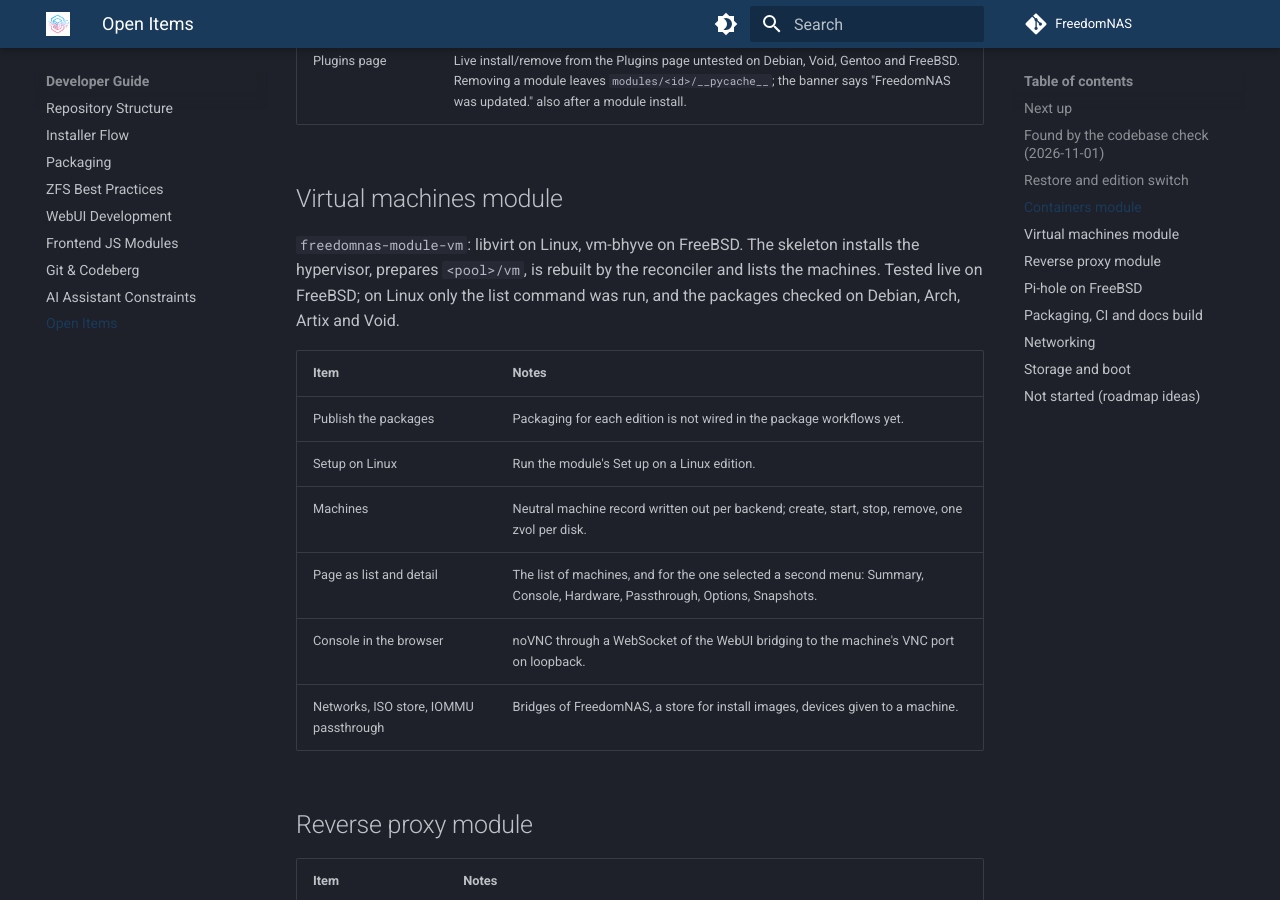
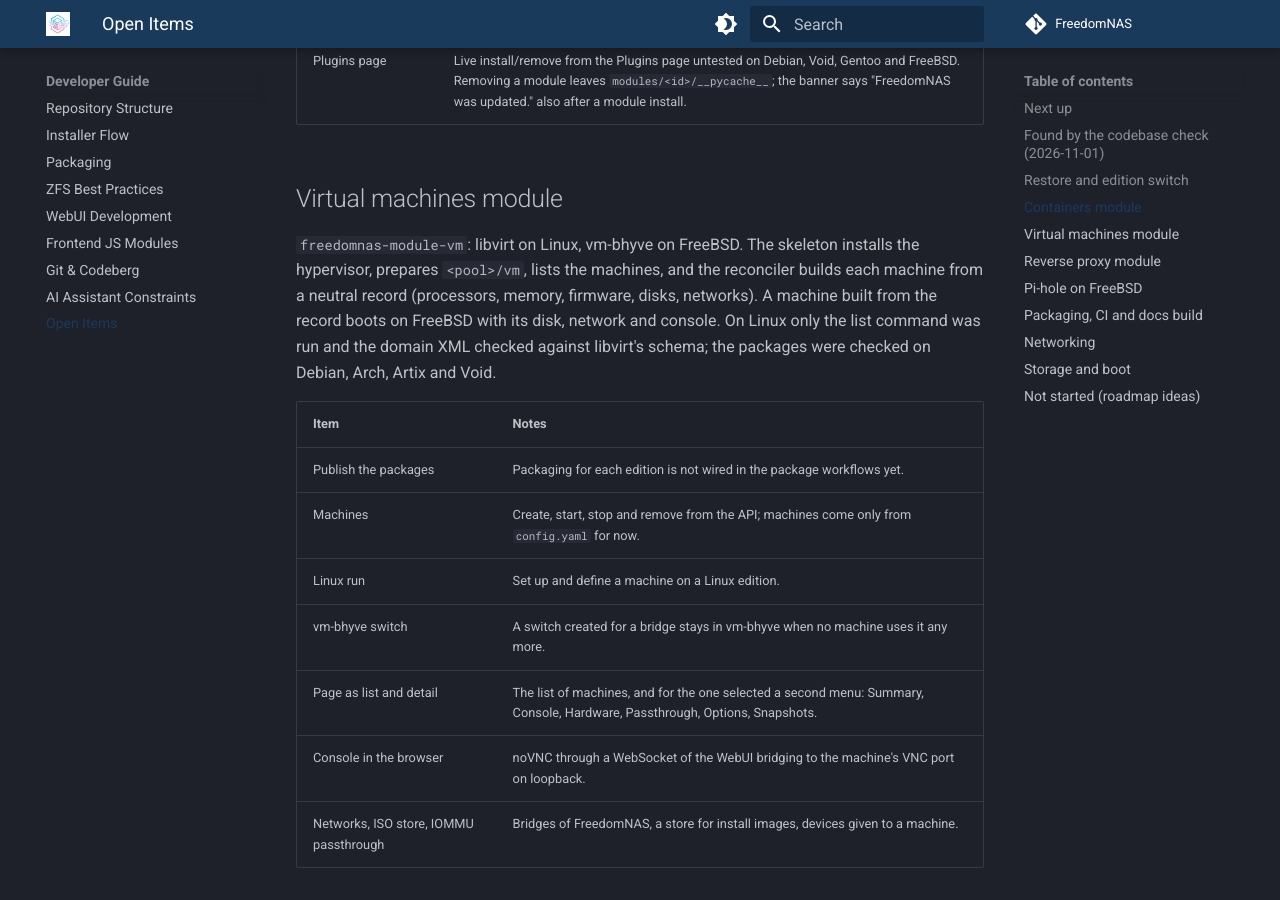
Before and after one commit to FreedomNAS/freedomnas-docs, an MkDocs documentation site: the page built from docs/developer/open-items.md, in a window 1280 px wide and 900 px high, scrolled down 2675 px. Built offline with MkDocs 1.6.1 and Material for MkDocs 9.7.7, drawn with Linux system fonts in a browser that asks for light colours.

Commit message:
Update the virtual machines module's open work

```diff
--- a/docs/developer/open-items.md
+++ b/docs/developer/open-items.md
@@ -66,15 +66,19 @@ and unused names are gone.
 ## Virtual machines module
 
 `freedomnas-module-vm`: libvirt on Linux, vm-bhyve on FreeBSD. The skeleton installs
-the hypervisor, prepares `<pool>/vm`, is rebuilt by the reconciler and lists
-the machines. Tested live on FreeBSD; on Linux only the list command was run,
-and the packages checked on Debian, Arch, Artix and Void.
+the hypervisor, prepares `<pool>/vm`, lists the machines, and the reconciler
+builds each machine from a neutral record (processors, memory, firmware, disks,
+networks). A machine built from the record boots on FreeBSD with its disk,
+network and console. On Linux only the list command was run and the domain XML
+checked against libvirt's schema; the packages were checked on Debian, Arch,
+Artix and Void.
 
 | Item | Notes |
 |------|-------|
 | Publish the packages | Packaging for each edition is not wired in the package workflows yet. |
-| Setup on Linux | Run the module's Set up on a Linux edition. |
-| Machines | Neutral machine record written out per backend; create, start, stop, remove, one zvol per disk. |
+| Machines | Create, start, stop and remove from the API; machines come only from `config.yaml` for now. |
+| Linux run | Set up and define a machine on a Linux edition. |
+| vm-bhyve switch | A switch created for a bridge stays in vm-bhyve when no machine uses it any more. |
 | Page as list and detail | The list of machines, and for the one selected a second menu: Summary, Console, Hardware, Passthrough, Options, Snapshots. |
 | Console in the browser | noVNC through a WebSocket of the WebUI bridging to the machine's VNC port on loopback. |
 | Networks, ISO store, IOMMU passthrough | Bridges of FreedomNAS, a store for install images, devices given to a machine. |
```
